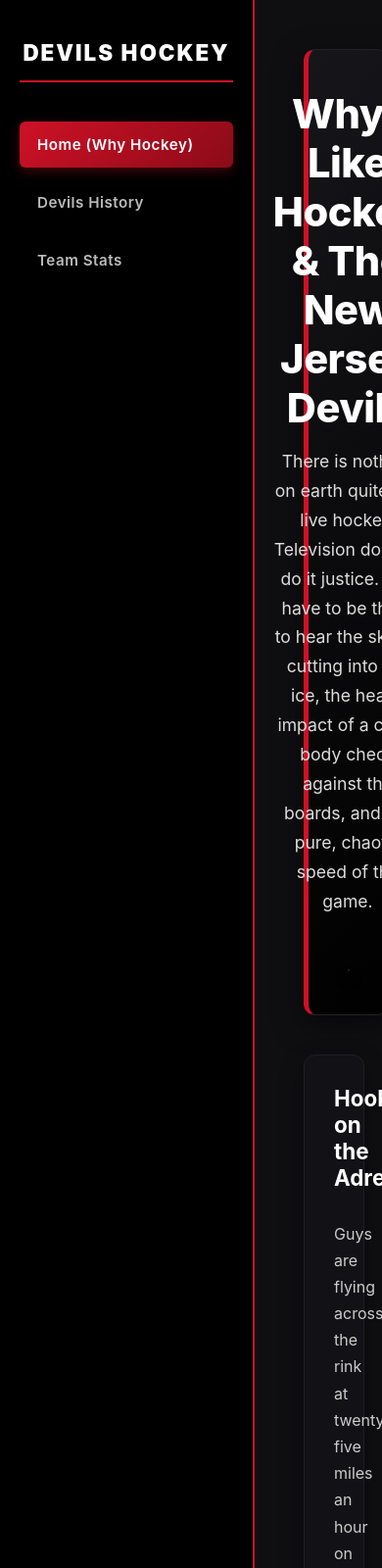
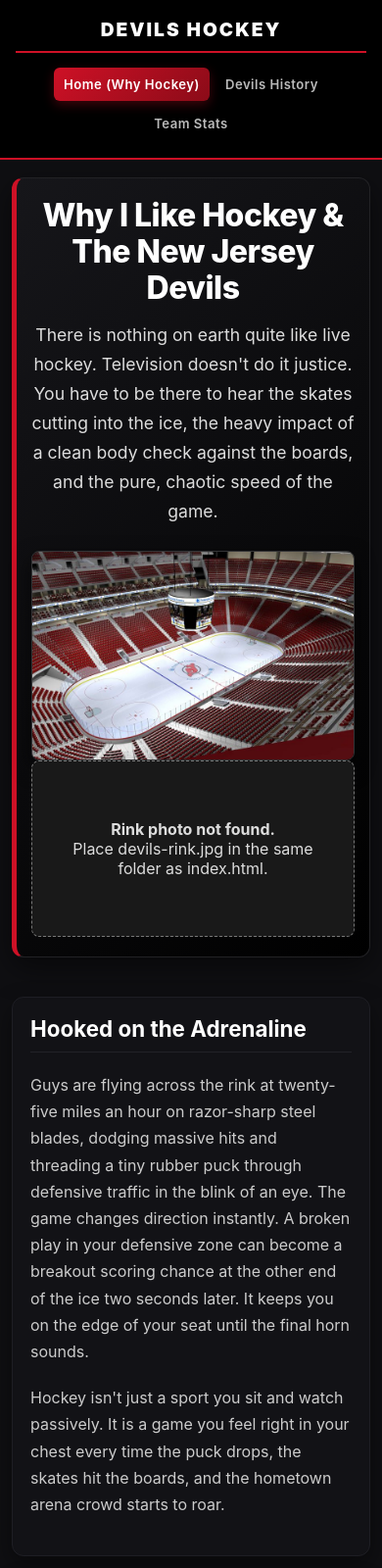
Before and after one commit to daniellemarie622/devils-fan-site, a plain HTML site: page index.html in a window 390 px wide. Shown: the top 1600 px of the page at 98% size. Drawn offline with Linux system fonts and the light colour scheme.

Commit message:
Update index.html

```diff
--- a/index.html
+++ b/index.html
@@ -3,28 +3,73 @@
 <head>
     <meta charset="UTF-8">
     <meta name="viewport" content="width=device-width, initial-scale=1.0">
+    <meta name="description" content="A New Jersey Devils fan page about why hockey is exciting and what makes the Devils special.">
     <title>NJ Devils - Why I Like Hockey</title>
     <style>
+        :root {
+            --devils-red: #ce1126;
+            --devils-dark-red: #8b0b18;
+            --page-black: #0b0b0b;
+            --panel: #121216;
+            --panel-border: #292930;
+            --text: #eeeeee;
+            --muted: #cccccc;
+        }
+
+        * {
+            box-sizing: border-box;
+        }
+
+        html {
+            scroll-behavior: smooth;
+        }
+
         body {
-            background-color: #0b0b0b;
-            color: #eeeeee;
+            background-color: var(--page-black);
+            color: var(--text);
             font-family: -apple-system, BlinkMacSystemFont, "Segoe UI", Roboto, Helvetica, Arial, sans-serif;
             margin: 0;
             padding: 0;
+            min-height: 100vh;
             display: flex;
-            min-height: 100vh;
         }
+
+        a {
+            color: inherit;
+        }
+
+        a:focus-visible {
+            outline: 3px solid #ffffff;
+            outline-offset: 4px;
+        }
+
+        .skip-link {
+            position: absolute;
+            left: -9999px;
+            top: 10px;
+            z-index: 10;
+            background: #ffffff;
+            color: #000000;
+            padding: 10px 14px;
+            border-radius: 5px;
+            font-weight: 700;
+        }
+
+        .skip-link:focus {
+            left: 10px;
+        }
+
         aside {
             width: 260px;
             background-color: #000000;
-            border-right: 2px solid #ce1126;
+            border-right: 2px solid var(--devils-red);
             padding: 40px 20px;
-            box-sizing: border-box;
             display: flex;
             flex-direction: column;
             gap: 40px;
             flex-shrink: 0;
         }
+
         aside h2 {
             color: #ffffff;
             font-size: 1.4em;
@@ -33,91 +78,123 @@
             letter-spacing: 2px;
             font-weight: 900;
             text-align: center;
-            border-bottom: 2px solid #ce1126;
+            border-bottom: 2px solid var(--devils-red);
             padding-bottom: 15px;
         }
+
         nav {
             display: flex;
             flex-direction: column;
             gap: 12px;
         }
+
         nav a {
             color: #bbbbbb;
             text-decoration: none;
             font-weight: 600;
             padding: 14px 18px;
-            transition: all 0.3s ease;
+            transition: background-color 0.3s ease, color 0.3s ease;
             border-radius: 6px;
             font-size: 0.95em;
             letter-spacing: 0.5px;
         }
+
         nav a:hover {
             color: #ffffff;
             background-color: #1a1a1a;
         }
+
         nav a.active {
             color: #ffffff;
-            background: linear-gradient(135deg, #ce1126, #8b0b18);
+            background: linear-gradient(135deg, var(--devils-red), var(--devils-dark-red));
             box-shadow: 0 4px 12px rgba(206, 17, 38, 0.3);
         }
+
         main {
             flex: 1;
+            min-width: 0;
             padding: 50px;
             background-color: #0f0f12;
-            overflow-y: auto;
         }
+
         .hero-section {
             display: flex;
             gap: 40px;
             align-items: center;
             background: linear-gradient(135deg, #16161a, #000000);
             border: 1px solid #222225;
-            border-left: 5px solid #ce1126;
+            border-left: 5px solid var(--devils-red);
             border-radius: 12px;
             padding: 40px;
             margin-bottom: 40px;
-            box-shadow: 0 10px 30px rgba(0,0,0,0.5);
+            box-shadow: 0 10px 30px rgba(0, 0, 0, 0.5);
         }
+
         .hero-text {
-            flex: 1;
+            flex: 1 1 0;
+            min-width: 0;
         }
+
         .hero-image-container {
-            flex: 1;
+            flex: 1 1 0;
+            min-width: 0;
             max-width: 450px;
         }
-        .hero-image-container img {
+
+        .hero-image-container img,
+        .secondary-gallery img {
+            display: block;
             width: 100%;
             height: auto;
             border-radius: 8px;
             border: 1px solid #333335;
-            box-shadow: 0 8px 20px rgba(0,0,0,0.6);
+            box-shadow: 0 8px 20px rgba(0, 0, 0, 0.6);
         }
+
+        .image-fallback {
+            min-height: 180px;
+            padding: 25px;
+            display: grid;
+            place-content: center;
+            text-align: center;
+            border: 1px dashed #777777;
+            border-radius: 8px;
+            background: #191919;
+            color: #dddddd;
+        }
+
         h1 {
-            font-size: 2.6em;
+            font-size: clamp(2rem, 4vw, 2.6em);
             font-weight: 800;
             color: #ffffff;
             margin: 0 0 15px 0;
             letter-spacing: -0.5px;
+            line-height: 1.15;
         }
+
         .subtitle {
             color: #dddddd;
             font-size: 1.1em;
             line-height: 1.7;
             margin: 0;
         }
+
         .content-columns {
             display: flex;
             gap: 30px;
             margin-bottom: 40px;
         }
+
         .column {
-            flex: 1;
-            background-color: #121216;
+            flex: 1 1 0;
+            min-width: 0;
+            background-color: var(--panel);
             border: 1px solid #1e1e24;
             border-radius: 12px;
             padding: 30px;
-            box-shadow: 0 10px 25px rgba(0,0,0,0.4);
+            box-shadow: 0 10px 25px rgba(0, 0, 0, 0.4);
         }
+
         h3 {
             font-size: 1.4em;
             color: #ffffff;
@@ -127,120 +204,238 @@
             border-bottom: 1px solid #222228;
             padding-bottom: 10px;
         }
+
         p {
             line-height: 1.7;
-            color: #cccccc;
+            color: var(--muted);
             font-size: 1em;
             margin: 0 0 20px 0;
         }
+
         .highlight-list {
             list-style: none;
             padding: 0;
             margin: 0;
         }
+
         .highlight-list li {
             position: relative;
             padding-left: 25px;
             margin-bottom: 15px;
             line-height: 1.6;
-            color: #cccccc;
+            color: var(--muted);
         }
+
         .highlight-list li::before {
             content: "➔";
             position: absolute;
             left: 0;
             top: 0;
-            color: #ce1126;
+            color: var(--devils-red);
             font-weight: bold;
         }
+
         .secondary-gallery {
-            background-color: #121216;
+            background-color: var(--panel);
             border: 1px solid #1e1e24;
             border-radius: 12px;
             padding: 30px;
-            box-shadow: 0 10px 25px rgba(0,0,0,0.4);
+            box-shadow: 0 10px 25px rgba(0, 0, 0, 0.4);
             text-align: center;
         }
+
         .secondary-gallery img {
-            width: 100%;
             max-width: 650px;
-            height: auto;
-            border-radius: 8px;
-            border: 1px solid #222228;
-            margin-top: 15px;
+            margin: 15px auto 0;
         }
+
         footer {
             margin-top: 60px;
             padding-top: 30px;
             border-top: 1px solid #1e1e24;
             text-align: center;
             font-size: 0.9em;
-            color: #666666;
+            color: #888888;
         }
+
+        footer p {
+            color: #888888;
+            margin-bottom: 0;
+        }
+
         @media (max-width: 1024px) {
+            main {
+                padding: 35px;
+            }
+
+            .hero-section {
+                gap: 25px;
+                padding: 30px;
+            }
+        }
+
+        @media (max-width: 800px) {
+            body {
+                display: block;
+            }
+
+            aside {
+                width: 100%;
+                padding: 18px 16px;
+                border-right: 0;
+                border-bottom: 2px solid var(--devils-red);
+                gap: 15px;
+            }
+
+            aside h2 {
+                font-size: 1.2em;
+                padding-bottom: 10px;
+            }
+
+            nav {
+                flex-direction: row;
+                flex-wrap: wrap;
+                justify-content: center;
+                gap: 6px;
+            }
+
+            nav a {
+                padding: 10px 12px;
+                font-size: 0.88em;
+            }
+
+            main {
+                padding: 25px 18px;
+            }
+
             .hero-section {
                 flex-direction: column;
                 text-align: center;
+                padding: 25px 20px;
             }
+
             .hero-image-container {
-                max-width: 100%;
+                width: 100%;
+                max-width: 650px;
             }
+
             .content-columns {
                 flex-direction: column;
+                gap: 20px;
+            }
+
+            .column,
+            .secondary-gallery {
+                padding: 22px;
+            }
+
+            footer {
+                margin-top: 40px;
+            }
+        }
+
+        @media (max-width: 420px) {
+            main {
+                padding: 18px 12px;
+            }
+
+            .hero-section {
+                padding: 20px 15px;
+            }
+
+            .column,
+            .secondary-gallery {
+                padding: 18px;
+            }
+
+            nav a {
+                padding: 9px 10px;
+                font-size: 0.82em;
+            }
+        }
+
+        @media (prefers-reduced-motion: reduce) {
+            html {
+                scroll-behavior: auto;
+            }
+
+            nav a {
+                transition: none;
             }
         }
     </style>
 </head>
 <body>
+    <a class="skip-link" href="#main-content">Skip to main content</a>
+
     <aside>
         <h2>Devils Hockey</h2>
-        <nav>
-            <a href="index.html" class="active">Home (Why Hockey)</a>
+        <nav aria-label="Main navigation">
+            <a href="index.html" class="active" aria-current="page">Home (Why Hockey)</a>
             <a href="history.html">Devils History</a>
             <a href="team.html">Team Stats</a>
         </nav>
     </aside>
-    <main>
-        <!-- Hero Section with Title and the Rink Image side-by-side -->
-        <div class="hero-section">
+
+    <main id="main-content">
+        <!-- Hero section -->
+        <section class="hero-section" aria-labelledby="page-title">
             <div class="hero-text">
-                <h1>Why I Like Hockey & The New Jersey Devils</h1>
+                <h1 id="page-title">Why I Like Hockey &amp; The New Jersey Devils</h1>
                 <p class="subtitle">There is nothing on earth quite like live hockey. Television doesn't do it justice. You have to be there to hear the skates cutting into the ice, the heavy impact of a clean body check against the boards, and the pure, chaotic speed of the game.</p>
             </div>
+
             <div class="hero-image-container">
-                <img src="devils-rink.jpg" alt="Prudential Center Arena Ice Hockey Layout">
+                <img
+                    src="devils-rink.jpg"
+                    alt="The ice rink at a New Jersey Devils home game"
+                    loading="lazy"
+                    onerror="this.hidden=true; this.nextElementSibling.hidden=false;"
+                >
+                <div class="image-fallback" hidden>
+                    <strong>Rink photo not found.</strong>
+                    <span>Place devils-rink.jpg in the same folder as index.html.</span>
+                </div>
             </div>
-        </div>
+        </section>
 
-        <!-- Two Column Content Layout -->
-        <div class="content-columns">
-            <!-- Left Column: The Game Adrenaline -->
-            <div class="column">
+        <!-- Two-column content -->
+        <section class="content-columns" aria-label="Why hockey and the Devils are exciting">
+            <article class="column">
                 <h3>Hooked on the Adrenaline</h3>
                 <p>Guys are flying across the rink at twenty-five miles an hour on razor-sharp steel blades, dodging massive hits and threading a tiny rubber puck through defensive traffic in the blink of an eye. The game changes direction instantly. A broken play in your defensive zone can become a breakout scoring chance at the other end of the ice two seconds later. It keeps you on the edge of your seat until the final horn sounds.</p>
                 <p>Hockey isn't just a sport you sit and watch passively. It is a game you feel right in your chest every time the puck drops, the skates hit the boards, and the hometown arena crowd starts to roar.</p>
-            </div>
+            </article>
 
-            <!-- Right Column: The Franchise Culture -->
-            <div class="column">
+            <article class="column">
                 <h3>The Jersey Attitude</h3>
                 <ul class="highlight-list">
                     <li><strong>Legacy of Grit:</strong> The Devils didn't just win; they forced the league to play on their terms. Three Stanley Cup banners prove that lockdown defense and unrelenting hard work win championships.</li>
                     <li><strong>The Prudential Center:</strong> The Rock puts the fans right on top of the rink, trapping opposing teams in a wall of crowd sound every single night.</li>
                     <li><strong>Next-Gen Speed:</strong> Watching the current up-tempo squad attack the offensive zone with fast breaks and creative young playmakers is completely thrilling.</li>
                 </ul>
+            </article>
+        </section>
+
+        <!-- Game day photo -->
+        <section class="secondary-gallery" aria-labelledby="gameday-title">
+            <h3 id="gameday-title">Welcome to Game Day in Newark</h3>
+            <p style="max-width: 800px; margin: 0 auto 15px auto;">The true magic of this franchise goes way beyond historical box scores. It is about a loud, rowdy, multi-generational family tradition. From the booming rink pipe organ to the roaring horn that blasts whenever a goal hits the back of the net, everything is built for die-hard fan culture.</p>
+
+            <img
+                src="NicoJack.jpg"
+                alt="New Jersey Devils players Nico Hischier and Jack Hughes celebrating together"
+                loading="lazy"
+                onerror="this.hidden=true; this.nextElementSibling.hidden=false;"
+            >
+            <div class="image-fallback" hidden>
+                <strong>Game day photo not found.</strong>
+                <span>Place NicoJack.jpg in the same folder as index.html.</span>
             </div>
-        </div>
-
-        <!-- Fan Section with Celebration Photo -->
-        <div class="secondary-gallery">
-            <h3>Welcome to Game Day in Newark</h3>
-            <p style="max-width: 800px; margin: 0 auto 15px auto;">The true magic of this franchise goes way beyond historical box scores. It is about a loud, rowdy, multi-generational family tradition. From the booming rink pipe organ to the roaring horn that blasts whenever a goal hits the back of the net, everything is built for die-hard fan culture.</p>
-            <img src="NicoJack.jpg" alt="Nico Hischier and Jack Hughes Hockey Goal Celebration">
-        </div>
+        </section>
 
         <footer>
-            <p>© 2026 Devils Hockey Fan Hub. Built using TextPad for local web project configurations. Team logos and marks remain property of the NHL.</p>
+            <p>&copy; 2026 Devils Hockey Fan Hub. Built using TextPad for a local web project. Team logos and marks remain property of the NHL.</p>
         </footer>
     </main>
 </body>
```
